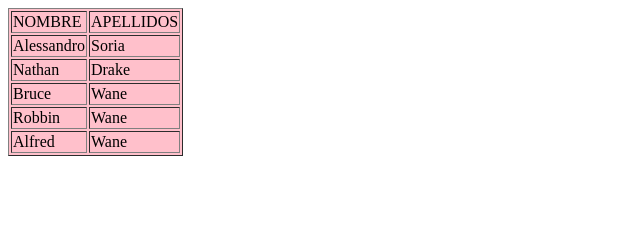
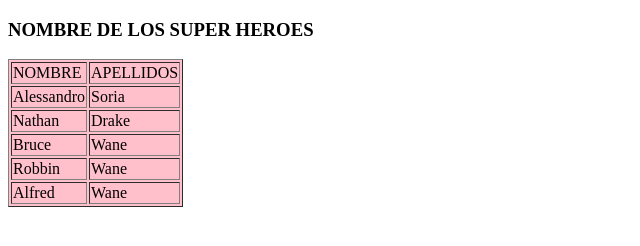
Before and after one commit to rubensq74/clase-de-github, a plain HTML site: page registro.html in a window 1280 px wide. Shown: the whole page, without its empty margins (0-640 px from the left). Drawn offline with Linux system fonts and the light colour scheme.

Commit message:
agregando titulo

```diff
--- a/registro.html
+++ b/registro.html
@@ -4,6 +4,7 @@
 	<title>Hola Buenos dias</title>
 </head>
 <body>
+	<h3>NOMBRE DE LOS SUPER HEROES</h3>
 	<table border="1" style="background: pink">
 		<tr>
 			<td>NOMBRE</td>
```
